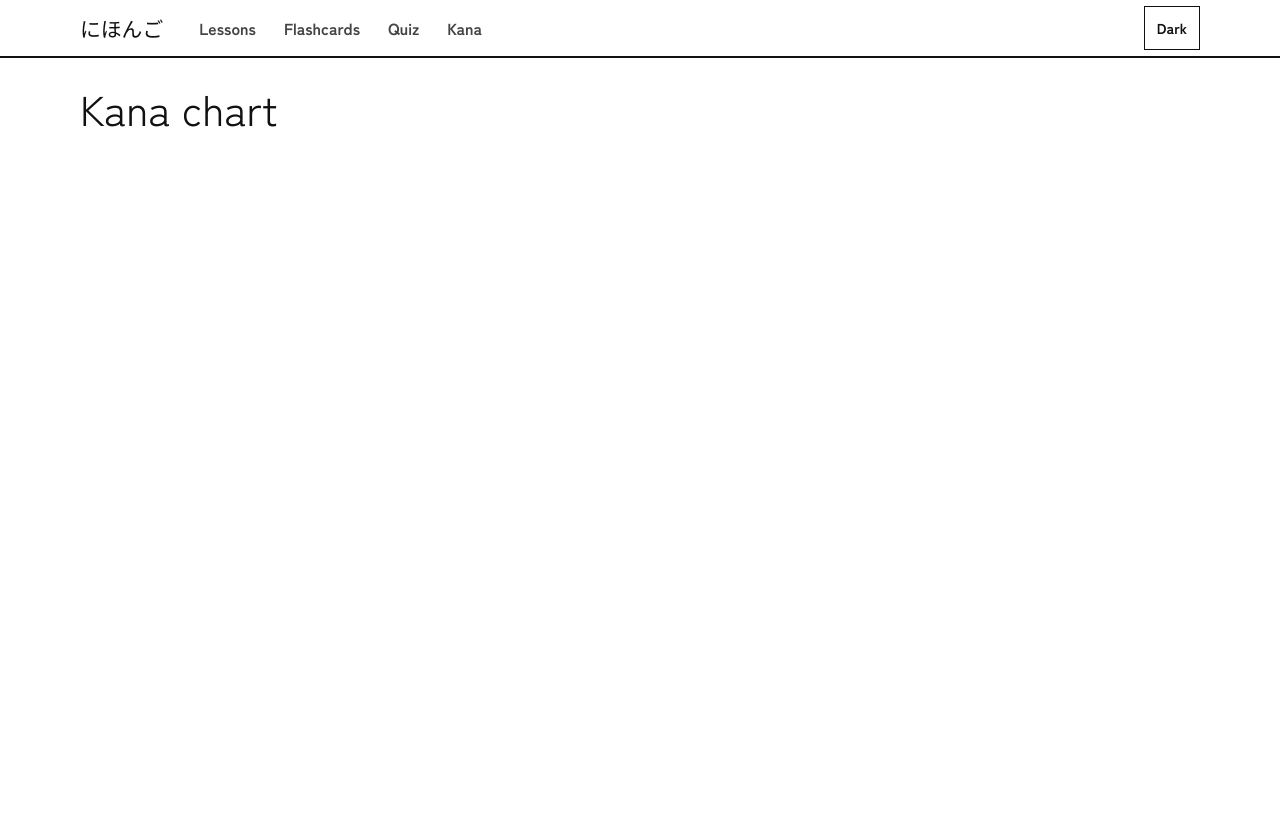
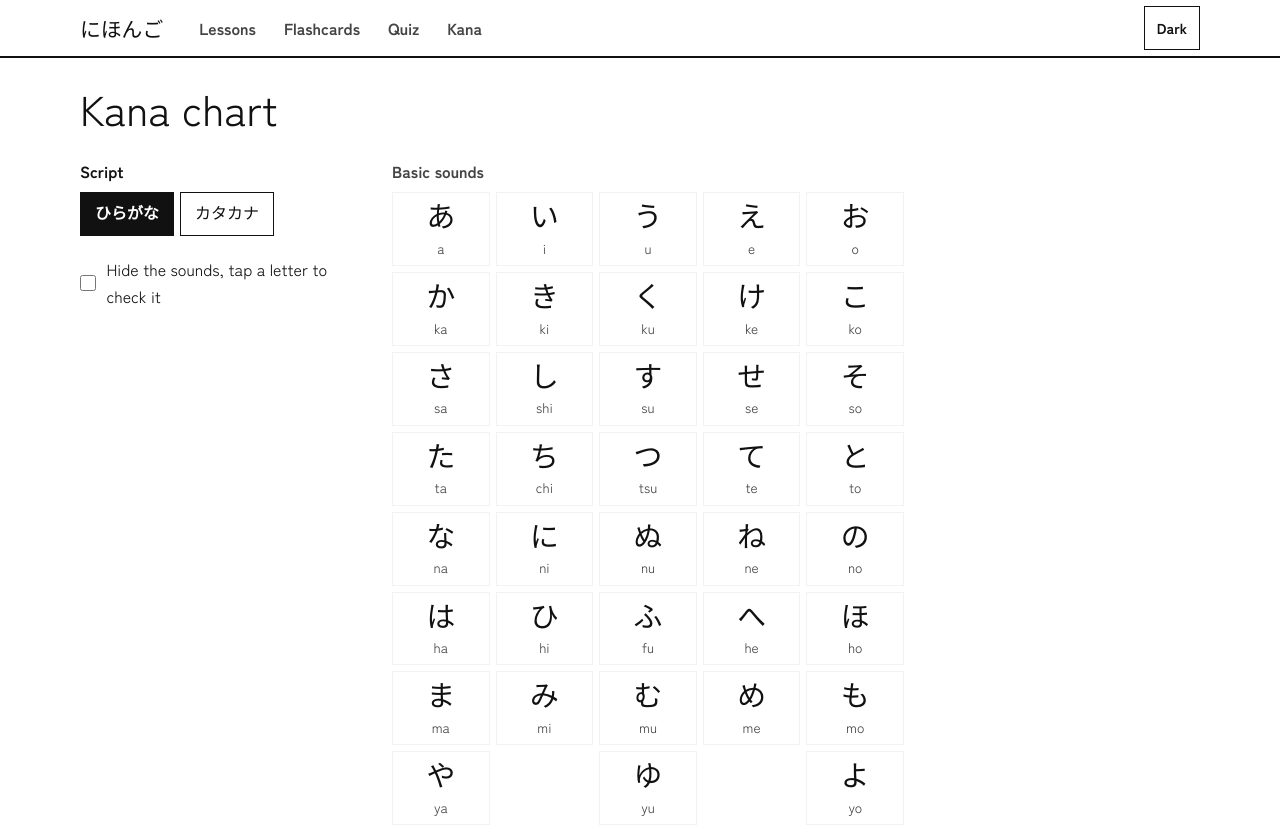
Before and after one commit to kiiyokami/nihongo-notes, a SvelteKit app: page /kana in a window 1280 px wide. Shown: the top 827 px of the page. Before the commit the page ends 800 px from the top, so only its background shows below. Built offline with nearby package versions, Linux system fonts and the light colour scheme; a web font is replaced by a local one.

Commit message:
Kana chart, with tap-to-hear

```diff
--- a/src/routes/kana/+page.svelte
+++ b/src/routes/kana/+page.svelte
@@ -1,2 +1,104 @@
+<script lang="ts">
+	import { speech, toggleSpeak } from '$lib/speech/speech.svelte';
+	import Segmented from '$lib/ui/Segmented.svelte';
+
+	const H = 'あいうえお かきくけこ さしすせそ たちつてと なにぬねの はひふへほ まみむめも や_ゆ_よ らりるれろ わ___を ん____ がぎぐげご ざじずぜぞ だぢづでど ばびぶべぼ ぱぴぷぺぽ';
+	const K = 'アイウエオ カキクケコ サシスセソ タチツテト ナニヌネノ ハヒフヘホ マミムメモ ヤ_ユ_ヨ ラリルレロ ワ___ヲ ン____ ガギグゲゴ ザジズゼゾ ダヂヅデド バビブベボ パピプペポ';
+	const R = 'a i u e o|ka ki ku ke ko|sa shi su se so|ta chi tsu te to|na ni nu ne no|ha hi fu he ho|ma mi mu me mo|ya _ yu _ yo|ra ri ru re ro|wa _ _ _ o|n _ _ _ _|ga gi gu ge go|za ji zu ze zo|da ji zu de do|ba bi bu be bo|pa pi pu pe po'
+		.split('|')
+		.map((r) => r.split(' '));
+
+	let script = $state<'h' | 'k'>('h');
+	let hide = $state(false);
+	let shown = $state<string[]>([]);
+	const rows = $derived((script === 'h' ? H : K).split(' ').map((r) => [...r]));
+
+	function tap(c: string) {
+		if (hide) shown = shown.includes(c) ? shown.filter((x) => x !== c) : [...shown, c];
+		if (speech.voiceReady) toggleSpeak(c);
+	}
+</script>
+
 <svelte:head><title>Kana chart · Nihongo Notes</title></svelte:head>
-<h1>Kana chart</h1>
+
+<div class="split">
+	<h1 class="view-title">Kana chart</h1>
+	<div class="setup">
+		<Segmented
+			legend="Script"
+			name="script"
+			options={[
+				{ value: 'h', label: 'ひらがな', lang: 'ja' },
+				{ value: 'k', label: 'カタカナ', lang: 'ja' }
+			]}
+			bind:value={script}
+		/>
+		<label class="check"><input type="checkbox" bind:checked={hide} onchange={() => (shown = [])} /> Hide the sounds, tap a letter to check it</label>
+	</div>
+
+	<div class="stage grid">
+		{#each rows as row, i}
+			{#if i === 0}<p class="label">Basic sounds</p>{:else if i === 11}<p class="label">With dakuten <span lang="ja">゛</span> and handakuten <span lang="ja">゜</span></p>{/if}
+			{#each row as c, j}
+				{#if c === '_'}
+					<span class="k gap" aria-hidden="true"></span>
+				{:else if hide || speech.voiceReady}
+					<button type="button" class="k" class:hidden={hide && !shown.includes(c)} aria-pressed={hide ? shown.includes(c) : undefined} onclick={() => tap(c)}>
+						<span lang="ja">{c}</span><small>{R[i][j]}</small>
+					</button>
+				{:else}
+					<span class="k"><span lang="ja">{c}</span><small>{R[i][j]}</small></span>
+				{/if}
+			{/each}
+		{/each}
+	</div>
+</div>
+
+<style>
+	.grid {
+		display: grid;
+		grid-template-columns: repeat(5, minmax(0, 1fr));
+		gap: 6px;
+		max-width: 32rem;
+	}
+	.label {
+		grid-column: 1 / -1;
+		margin: 16px 0 2px;
+		color: var(--soft);
+		font-weight: 700;
+	}
+	.label:first-child {
+		margin-top: 0;
+	}
+	.k {
+		display: flex;
+		flex-direction: column;
+		align-items: center;
+		justify-content: center;
+		min-height: 64px;
+		padding: 6px 2px;
+		background: var(--paper);
+		border: 1px solid var(--subtle);
+	}
+	button.k {
+		border-color: var(--ink);
+	}
+	button.k[aria-pressed='true'] {
+		background: var(--subtle);
+	}
+	.k [lang='ja'] {
+		font-size: 1.8rem;
+		line-height: 1.3;
+	}
+	small {
+		min-height: 1.35em;
+		color: var(--soft);
+		font-size: 0.85rem;
+	}
+	.hidden small {
+		visibility: hidden;
+	}
+	.gap {
+		visibility: hidden;
+	}
+</style>
```
Also changed, not shown: 1 other file (tests, documents, lock files or other folders).
